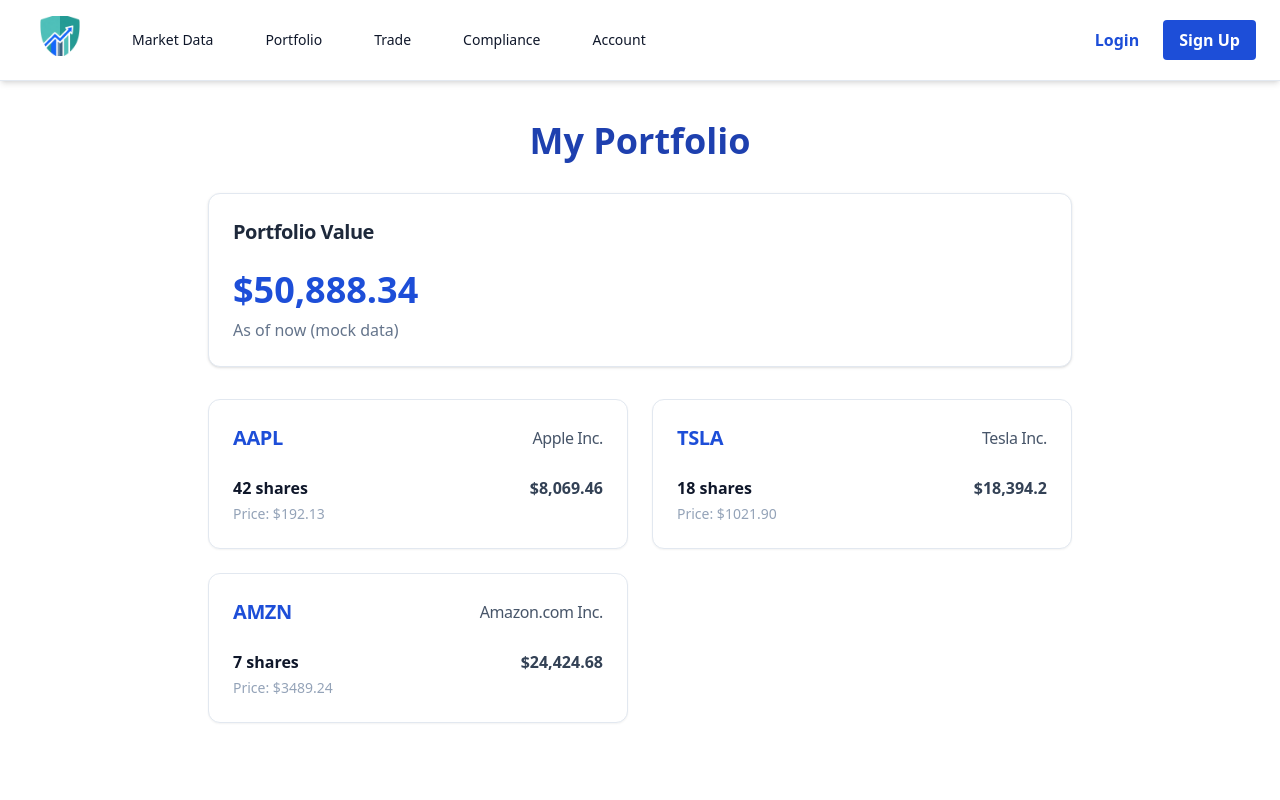
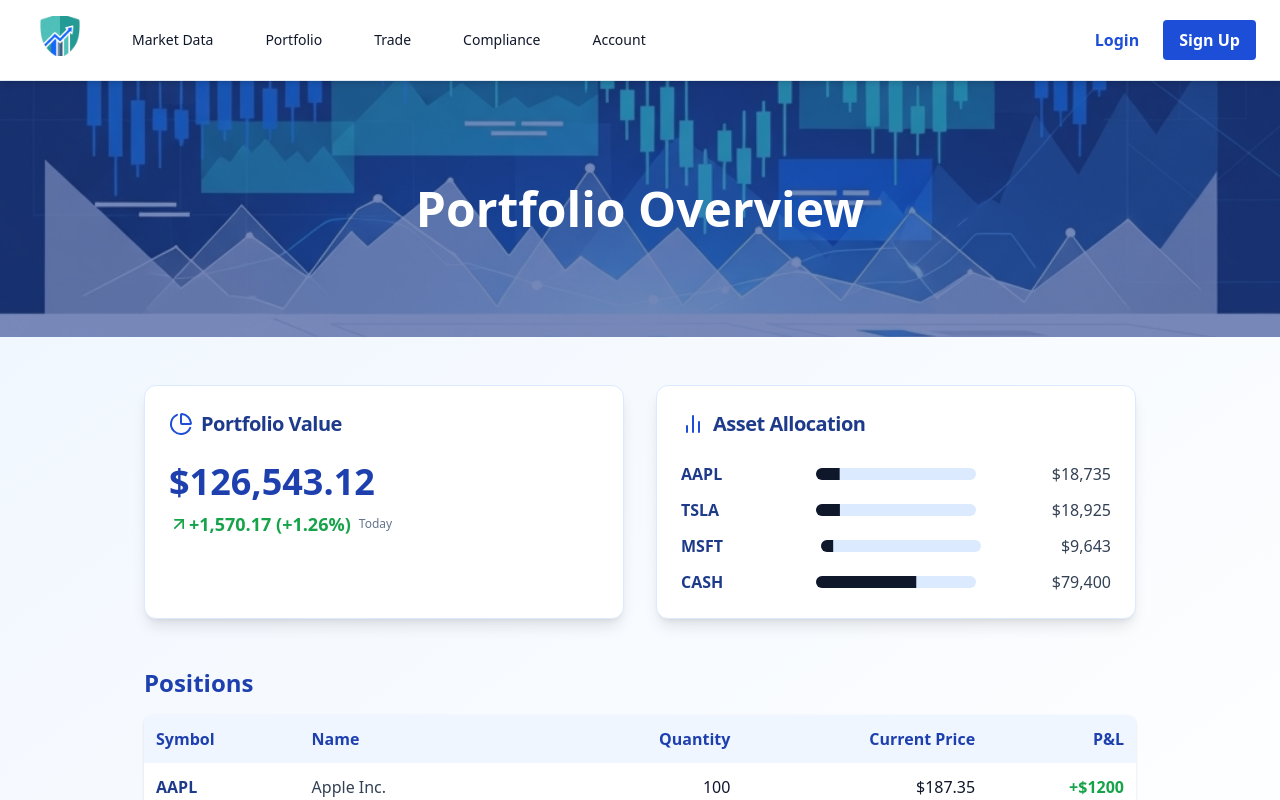
Before and after one commit to Collin-Test-Quome-Org/create-a-comprehensive-sec-compliant-trading-platf-f05db471-6273c742, a React (Vite) app in the folder frontend/: page /portfolio in a window 1280 px wide. Shown: the top 800 px of the page. Built offline with nearby package versions, Linux system fonts and the light colour scheme.

Commit message:
Add MarketDataPage, PortfolioPage, OrderManagementPage with mock data and UI

```diff
--- a/frontend/src/pages/MarketDataPage.tsx
+++ b/frontend/src/pages/MarketDataPage.tsx
@@ -1,75 +1,105 @@
 import { motion } from 'framer-motion';
 import { Card, CardContent, CardHeader, CardTitle } from '@/components/ui/card';
 import { Button } from '@/components/ui/button';
-import { useState } from 'react';
+import { Link } from 'react-router-dom';
+import { TrendingUp, BarChart2, RefreshCcw } from 'lucide-react';
 
-// Mock market data
-const mockMarkets = [
-  { symbol: 'AAPL', name: 'Apple Inc.', price: 192.13, change: +1.23 },
-  { symbol: 'GOOGL', name: 'Alphabet Inc.', price: 2848.50, change: -10.42 },
-  { symbol: 'MSFT', name: 'Microsoft Corp.', price: 318.27, change: +2.17 },
-  { symbol: 'TSLA', name: 'Tesla Inc.', price: 1021.90, change: -14.25 },
-  { symbol: 'AMZN', name: 'Amazon.com Inc.', price: 3489.24, change: +18.22 },
+const fakeMarketData = [
+  {
+    symbol: 'AAPL',
+    name: 'Apple Inc.',
+    price: 187.35,
+    change: +1.43,
+    percent: +0.77,
+  },
+  {
+    symbol: 'GOOG',
+    name: 'Alphabet Inc.',
+    price: 2791.01,
+    change: -11.20,
+    percent: -0.40,
+  },
+  {
+    symbol: 'TSLA',
+    name: 'Tesla Inc.',
+    price: 756.99,
+    change: +8.12,
+    percent: +1.08,
+  },
+  {
+    symbol: 'MSFT',
+    name: 'Microsoft Corp.',
+    price: 321.44,
+    change: +2.09,
+    percent: +0.65,
+  },
+  {
+    symbol: 'AMZN',
+    name: 'Amazon.com Inc.',
+    price: 119.54,
+    change: -0.70,
+    percent: -0.58,
+  },
 ];
 
 export function MarketDataPage() {
-  const [markets] = useState(mockMarkets);
-
   return (
-    <main className="bg-slate-50 min-h-screen py-10">
-      <div className="max-w-5xl mx-auto px-4">
+    <main className="min-h-screen bg-gradient-to-b from-blue-50 to-white text-slate-900">
+      <div className="w-full bg-cover bg-center h-64 relative" style={{backgroundImage: "url('/branding/assets/hero-0.png')"}}>
+        <div className="absolute inset-0 bg-blue-900 bg-opacity-60 flex items-center justify-center">
           <motion.h1
-          initial={{ opacity: 0, y: 30 }}
+            initial={{ opacity: 0, y: 50 }}
             animate={{ opacity: 1, y: 0 }}
-          transition={{ duration: 0.6 }}
-          className="font-roboto font-bold text-3xl md:text-4xl text-blue-800 mb-8 text-center"
+            transition={{ duration: 0.7 }}
+            className="font-roboto text-4xl md:text-5xl font-bold text-white text-center"
           >
             Real-Time Market Data
           </motion.h1>
-        <div className="grid grid-cols-1 md:grid-cols-2 gap-8">
-          {markets.map((m, idx) => (
+        </div>
+      </div>
+      <section className="max-w-5xl mx-auto py-12 px-4">
         <motion.div
-              key={m.symbol}
-              initial={{ opacity: 0, y: 20 }}
-              whileInView={{ opacity: 1, y: 0 }}
-              viewport={{ once: true }}
-              transition={{ delay: idx * 0.1, duration: 0.5 }}
+          initial={{ opacity: 0, y: 30 }}
+          animate={{ opacity: 1, y: 0 }}
+          transition={{ duration: 0.7 }}
         >
-              <Card className="shadow-md">
-                <CardHeader>
-                  <CardTitle className="flex items-center justify-between">
-                    <div className="flex items-center gap-2">
-                      <span className="text-2xl font-extrabold text-[#1d4ed8]">{m.symbol}</span>
-                      <span className="text-base font-medium text-slate-600">{m.name}</span>
+          <div className="flex justify-between items-center mb-6">
+            <h2 className="font-roboto font-bold text-2xl text-blue-800 flex items-center gap-2">
+              <BarChart2 className="text-blue-700" /> Live Quotes
+            </h2>
+            <Button size="sm" variant="outline" id="refresh-market-btn" className="flex items-center gap-1">
+              <RefreshCcw className="h-4 w-4" /> Refresh
+            </Button>
           </div>
-                    <span className={
-                      'text-lg font-bold ' + (m.change > 0 ? 'text-green-600' : 'text-red-600')
-                    }>
-                      {m.price.toFixed(2)}
-                    </span>
-                  </CardTitle>
+          <div className="grid grid-cols-1 sm:grid-cols-2 md:grid-cols-3 gap-6">
+            {fakeMarketData.map((item) => (
+              <Card key={item.symbol} className="border-blue-100 shadow-lg hover:shadow-xl transition">
+                <CardHeader className="flex flex-row items-center justify-between pb-2">
+                  <CardTitle className="font-roboto font-bold text-lg text-blue-900">{item.symbol}</CardTitle>
+                  <TrendingUp className={`h-6 w-6 ${item.change > 0 ? 'text-green-600' : 'text-red-500'}`} />
                 </CardHeader>
                 <CardContent>
-                  <div className="flex justify-between items-center mb-2">
-                    <span className={
-                      'font-bold ' + (m.change > 0 ? 'text-green-600' : 'text-red-600')
-                    }>
-                      {m.change > 0 ? '+' : ''}{m.change.toFixed(2)}
+                  <div className="font-roboto text-slate-600 text-base">{item.name}</div>
+                  <div className="font-roboto font-bold text-2xl mt-2 flex gap-2 items-center">
+                    ${item.price.toLocaleString()}
+                    <span className={`${item.change > 0 ? 'text-green-600' : 'text-red-500'} font-bold text-sm`}>
+                      {item.change > 0 ? '+' : ''}{item.change} ({item.percent > 0 ? '+' : ''}{item.percent}%)
                     </span>
-                    <Button id={`trade-${m.symbol}-btn`} size="sm" className="bg-[#1d4ed8] text-white font-bold hover:bg-blue-900" asChild>
-                      <a href="/trade">Trade</a>
+                  </div>
+                  <Button
+                    asChild
+                    size="sm"
+                    id={`market-trade-btn-${item.symbol}`}
+                    className="mt-4 bg-blue-700 text-white w-full font-bold hover:bg-blue-800"
+                  >
+                    <Link to={`/trade-execution?symbol=${item.symbol}`}>Trade {item.symbol}</Link>
                   </Button>
-                  </div>
-                  <div className="h-24 bg-slate-100 rounded flex items-center justify-center text-slate-400">
-                    {/* Placeholder for price chart */}
-                    <span className="text-sm">[Chart coming soon]</span>
-                  </div>
                 </CardContent>
               </Card>
-            </motion.div>
             ))}
           </div>
-      </div>
+        </motion.div>
+      </section>
     </main>
   );
 }
--- a/frontend/src/pages/OrderManagementPage.tsx
+++ b/frontend/src/pages/OrderManagementPage.tsx
@@ -1,90 +1,105 @@
+import { Card, CardContent, CardHeader, CardTitle } from '@/components/ui/card';
+import { Badge } from '@/components/ui/badge';
+import { Button } from '@/components/ui/button';
 import { motion } from 'framer-motion';
-import { Card, CardHeader, CardTitle, CardContent } from '@/components/ui/card';
-import { Button } from '@/components/ui/button';
-import { useState } from 'react';
+import { XCircle, CheckCircle2, Loader2 } from 'lucide-react';
 
-const mockOrders = [
-  { id: 'ORD-001', symbol: 'AAPL', type: 'Buy', qty: 20, price: 192.10, status: 'Filled' },
-  { id: 'ORD-002', symbol: 'TSLA', type: 'Sell', qty: 5, price: 1023.00, status: 'Pending' },
-  { id: 'ORD-003', symbol: 'AMZN', type: 'Buy', qty: 3, price: 3490.10, status: 'Cancelled' },
+const fakeOrders = [
+  {
+    id: 'ORD-1001',
+    symbol: 'AAPL',
+    side: 'Buy',
+    qty: 50,
+    price: 187.25,
+    status: 'Filled',
+    time: '2024-06-01 09:15:12',
+  },
+  {
+    id: 'ORD-1002',
+    symbol: 'TSLA',
+    side: 'Sell',
+    qty: 10,
+    price: 760.50,
+    status: 'Pending',
+    time: '2024-06-01 10:08:29',
+  },
+  {
+    id: 'ORD-1003',
+    symbol: 'GOOG',
+    side: 'Buy',
+    qty: 5,
+    price: 2795.00,
+    status: 'Cancelled',
+    time: '2024-06-01 10:27:44',
+  },
 ];
 
+function getStatusIcon(status: string) {
+  if (status === 'Filled') return <CheckCircle2 className="h-5 w-5 text-green-700" />;
+  if (status === 'Pending') return <Loader2 className="h-5 w-5 text-blue-600 animate-spin" />;
+  return <XCircle className="h-5 w-5 text-red-600" />;
+}
+function getStatusBadge(status: string) {
+  if (status === 'Filled') return <Badge className="bg-green-100 text-green-700">Filled</Badge>;
+  if (status === 'Pending') return <Badge className="bg-blue-100 text-blue-700">Pending</Badge>;
+  return <Badge className="bg-red-100 text-red-700">Cancelled</Badge>;
+}
+
 export function OrderManagementPage() {
-  const [orders, setOrders] = useState(mockOrders);
-
-  const handleCancel = (orderId: string) => {
-    setOrders((os) => os.map(o => o.id === orderId ? { ...o, status: 'Cancelled' } : o));
-  };
-
   return (
-    <main className="bg-slate-50 min-h-screen py-10">
-      <div className="max-w-4xl mx-auto px-4">
+    <main className="min-h-screen bg-gradient-to-br from-blue-50 to-white text-slate-900">
+      <div className="w-full bg-cover bg-center h-64 relative" style={{backgroundImage: "url('/branding/assets/hero-0.png')"}}>
+        <div className="absolute inset-0 bg-blue-900 bg-opacity-60 flex items-center justify-center">
           <motion.h1
-          initial={{ opacity: 0, y: 30 }}
+            initial={{ opacity: 0, y: 50 }}
             animate={{ opacity: 1, y: 0 }}
-          transition={{ duration: 0.6 }}
-          className="font-roboto font-bold text-3xl md:text-4xl text-blue-800 mb-8 text-center"
+            transition={{ duration: 0.7 }}
+            className="font-roboto text-4xl md:text-5xl font-bold text-white text-center"
           >
             Order Management
           </motion.h1>
-        <Card className="shadow mb-6">
-          <CardHeader>
-            <CardTitle className="text-xl font-bold text-slate-800">Recent Orders</CardTitle>
+        </div>
+      </div>
+      <section className="max-w-4xl mx-auto py-12 px-4">
+        <motion.div
+          initial={{ opacity: 0, y: 30 }}
+          animate={{ opacity: 1, y: 0 }}
+          transition={{ duration: 0.7 }}
+        >
+          <div className="mb-8 flex items-center gap-3">
+            <h2 className="font-roboto font-bold text-2xl text-blue-800">Recent Orders</h2>
+          </div>
+          <div className="space-y-6">
+            {fakeOrders.map((order) => (
+              <Card key={order.id} className="border-blue-100 shadow-md">
+                <CardHeader className="flex flex-row items-center gap-4 pb-2">
+                  <CardTitle className="flex items-center gap-3 font-roboto text-blue-900 font-bold text-lg">
+                    {getStatusIcon(order.status)}
+                    {order.symbol}
+                    <span className="font-normal text-xs text-slate-500">{order.id}</span>
+                  </CardTitle>
+                  {getStatusBadge(order.status)}
                 </CardHeader>
                 <CardContent>
-            <div className="overflow-x-auto">
-              <table className="min-w-full border rounded">
-                <thead>
-                  <tr className="bg-blue-100 text-blue-900">
-                    <th className="p-2 text-left font-bold">Order ID</th>
-                    <th className="p-2 text-left font-bold">Symbol</th>
-                    <th className="p-2 text-left font-bold">Type</th>
-                    <th className="p-2 text-left font-bold">Qty</th>
-                    <th className="p-2 text-left font-bold">Price</th>
-                    <th className="p-2 text-left font-bold">Status</th>
-                    <th className="p-2 text-left font-bold">Action</th>
-                  </tr>
-                </thead>
-                <tbody>
-                  {orders.map(order => (
-                    <tr key={order.id} className="border-b">
-                      <td className="p-2 text-slate-800 font-mono">{order.id}</td>
-                      <td className="p-2 font-bold text-[#1d4ed8]">{order.symbol}</td>
-                      <td className="p-2">{order.type}</td>
-                      <td className="p-2">{order.qty}</td>
-                      <td className="p-2">${order.price.toFixed(2)}</td>
-                      <td className="p-2 font-bold">
-                        {order.status === 'Filled' && <span className="text-green-700">Filled</span>}
-                        {order.status === 'Pending' && <span className="text-yellow-700">Pending</span>}
-                        {order.status === 'Cancelled' && <span className="text-red-600">Cancelled</span>}
-                      </td>
-                      <td className="p-2">
-                        {order.status === 'Pending' ? (
-                          <Button
-                            id={`cancel-order-${order.id}`}
-                            size="sm"
-                            className="bg-red-500 text-white hover:bg-red-700"
-                            onClick={() => handleCancel(order.id)}
-                          >
-                            Cancel
+                  <div className="flex flex-col md:flex-row md:items-center md:justify-between">
+                    <div className="flex items-center gap-6">
+                      <span className="font-roboto text-slate-700"><strong>Side:</strong> {order.side}</span>
+                      <span className="font-roboto text-slate-700"><strong>Qty:</strong> {order.qty}</span>
+                      <span className="font-roboto text-slate-700"><strong>Price:</strong> ${order.price}</span>
+                    </div>
+                    <div className="font-roboto text-slate-500 mt-2 md:mt-0">{order.time}</div>
+                  </div>
+                  {order.status === 'Pending' && (
+                    <Button id={`cancel-order-btn-${order.id}`} size="sm" className="mt-4 bg-red-600 text-white hover:bg-red-700">
+                      Cancel Order
                     </Button>
-                        ) : (
-                          <span className="text-slate-400 text-xs">—</span>
                   )}
-                      </td>
-                    </tr>
-                  ))}
-                  {orders.length === 0 && (
-                    <tr>
-                      <td colSpan={7} className="text-center text-slate-400 py-6">No orders.</td>
-                    </tr>
-                  )}
-                </tbody>
-              </table>
-            </div>
                 </CardContent>
               </Card>
+            ))}
           </div>
+        </motion.div>
+      </section>
     </main>
   );
 }
--- a/frontend/src/pages/PortfolioPage.tsx
+++ b/frontend/src/pages/PortfolioPage.tsx
@@ -1,64 +1,123 @@
 import { motion } from 'framer-motion';
-import { Card, CardHeader, CardTitle, CardContent } from '@/components/ui/card';
-import { useState } from 'react';
+import { Card, CardContent, CardHeader, CardTitle } from '@/components/ui/card';
+import { Progress } from '@/components/ui/progress';
+import { Button } from '@/components/ui/button';
+import { BarChart2, PieChart, ArrowUpRight, ArrowDownRight, FileText } from 'lucide-react';
 
-const mockPortfolio = [
-  { symbol: 'AAPL', name: 'Apple Inc.', shares: 42, price: 192.13 },
-  { symbol: 'TSLA', name: 'Tesla Inc.', shares: 18, price: 1021.90 },
-  { symbol: 'AMZN', name: 'Amazon.com Inc.', shares: 7, price: 3489.24 },
-];
+const fakePortfolio = {
+  totalValue: 126543.12,
+  dayChange: +1570.17,
+  dayPercent: +1.26,
+  positions: [
+    { symbol: 'AAPL', name: 'Apple Inc.', qty: 100, curr: 187.35, pnl: +1200 },
+    { symbol: 'TSLA', name: 'Tesla Inc.', qty: 25, curr: 756.99, pnl: -250 },
+    { symbol: 'MSFT', name: 'Microsoft Corp.', qty: 30, curr: 321.44, pnl: +600 },
+  ],
+  allocation: [
+    { symbol: 'AAPL', value: 18735 },
+    { symbol: 'TSLA', value: 18925 },
+    { symbol: 'MSFT', value: 9643 },
+    { symbol: 'CASH', value: 79400 },
+  ],
+};
+
+const totalAlloc = fakePortfolio.allocation.reduce((a, b) => a + b.value, 0);
 
 export function PortfolioPage() {
-  const [portfolio] = useState(mockPortfolio);
-  const totalValue = portfolio.reduce((sum, p) => sum + p.shares * p.price, 0);
   return (
-    <main className="bg-white min-h-screen py-10">
-      <div className="max-w-4xl mx-auto px-4">
+    <main className="min-h-screen bg-gradient-to-br from-blue-50 to-white text-slate-900">
+      <div className="w-full bg-cover bg-center h-64 relative" style={{backgroundImage: "url('/branding/assets/hero-0.png')"}}>
+        <div className="absolute inset-0 bg-blue-900 bg-opacity-60 flex items-center justify-center">
           <motion.h1
+            initial={{ opacity: 0, y: 50 }}
+            animate={{ opacity: 1, y: 0 }}
+            transition={{ duration: 0.7 }}
+            className="font-roboto text-4xl md:text-5xl font-bold text-white text-center"
+          >
+            Portfolio Overview
+          </motion.h1>
+        </div>
+      </div>
+      <section className="max-w-5xl mx-auto py-12 px-4">
+        <motion.div
           initial={{ opacity: 0, y: 30 }}
           animate={{ opacity: 1, y: 0 }}
-          transition={{ duration: 0.6 }}
-          className="font-roboto font-bold text-3xl md:text-4xl text-blue-800 mb-8 text-center"
+          transition={{ duration: 0.7 }}
         >
-          My Portfolio
-        </motion.h1>
-        <Card className="mb-8 shadow">
+          <div className="flex flex-col md:flex-row gap-8">
+            <Card className="flex-1 border-blue-100 shadow-lg">
               <CardHeader>
-            <CardTitle className="text-xl font-bold text-slate-800">Portfolio Value</CardTitle>
-          </CardHeader>
-          <CardContent>
-            <div className="text-4xl font-extrabold text-[#1d4ed8]">${totalValue.toLocaleString()}</div>
-            <div className="text-slate-500 mt-2">As of now (mock data)</div>
-          </CardContent>
-        </Card>
-        <div className="grid grid-cols-1 md:grid-cols-2 gap-6">
-          {portfolio.map((asset, idx) => (
-            <motion.div
-              key={asset.symbol}
-              initial={{ opacity: 0, y: 20 }}
-              whileInView={{ opacity: 1, y: 0 }}
-              viewport={{ once: true }}
-              transition={{ delay: idx * 0.1, duration: 0.5 }}
-            >
-              <Card className="shadow-sm">
-                <CardHeader>
-                  <CardTitle className="flex items-center justify-between">
-                    <span className="text-[#1d4ed8] font-extrabold text-xl">{asset.symbol}</span>
-                    <span className="text-base font-medium text-slate-600">{asset.name}</span>
+                <CardTitle className="font-roboto font-bold text-xl text-blue-900 flex items-center gap-2">
+                  <PieChart className="text-blue-700" /> Portfolio Value
                 </CardTitle>
               </CardHeader>
               <CardContent>
-                  <div className="flex justify-between items-center">
-                    <span className="font-bold">{asset.shares} shares</span>
-                    <span className="font-bold text-slate-700">${(asset.shares * asset.price).toLocaleString()}</span>
+                <div className="font-roboto text-4xl font-bold text-blue-800">${fakePortfolio.totalValue.toLocaleString()}</div>
+                <div className="mt-2 flex items-center gap-2">
+                  <span className={`${fakePortfolio.dayChange > 0 ? 'text-green-600' : 'text-red-500'} font-bold text-lg flex items-center`}>
+                    {fakePortfolio.dayChange > 0 ? <ArrowUpRight className="h-5 w-5" /> : <ArrowDownRight className="h-5 w-5" />}
+                    {fakePortfolio.dayChange > 0 ? '+' : ''}{fakePortfolio.dayChange.toLocaleString()} ({fakePortfolio.dayPercent > 0 ? '+' : ''}{fakePortfolio.dayPercent}%)
+                  </span>
+                  <span className="text-slate-500 text-xs">Today</span>
                 </div>
-                  <div className="text-slate-400 text-sm mt-1">Price: ${asset.price.toFixed(2)}</div>
               </CardContent>
             </Card>
-            </motion.div>
+            <Card className="flex-1 border-blue-100 shadow-lg">
+              <CardHeader>
+                <CardTitle className="font-roboto font-bold text-xl text-blue-900 flex items-center gap-2">
+                  <BarChart2 className="text-blue-700" /> Asset Allocation
+                </CardTitle>
+              </CardHeader>
+              <CardContent>
+                <div className="flex flex-col gap-3">
+                  {fakePortfolio.allocation.map((a) => (
+                    <div key={a.symbol} className="flex items-center justify-between gap-2">
+                      <span className="font-roboto text-blue-900 font-bold" style={{minWidth: 60}}>{a.symbol}</span>
+                      <Progress
+                        value={(a.value / totalAlloc) * 100}
+                        className="w-40 h-3 bg-blue-100"
+                        indicatorClassName="bg-blue-700"
+                      />
+                      <span className="font-roboto text-slate-700">${a.value.toLocaleString()}</span>
+                    </div>
                   ))}
                 </div>
+              </CardContent>
+            </Card>
           </div>
+          <div className="mt-12">
+            <h2 className="font-roboto font-bold text-2xl text-blue-800 mb-4">Positions</h2>
+            <div className="overflow-x-auto rounded-lg shadow">
+              <table className="min-w-full bg-white">
+                <thead>
+                  <tr className="bg-blue-50">
+                    <th className="p-3 text-left font-roboto font-bold text-blue-800">Symbol</th>
+                    <th className="p-3 text-left font-roboto font-bold text-blue-800">Name</th>
+                    <th className="p-3 text-right font-roboto font-bold text-blue-800">Quantity</th>
+                    <th className="p-3 text-right font-roboto font-bold text-blue-800">Current Price</th>
+                    <th className="p-3 text-right font-roboto font-bold text-blue-800">P&L</th>
+                  </tr>
+                </thead>
+                <tbody>
+                  {fakePortfolio.positions.map((pos) => (
+                    <tr key={pos.symbol} className="border-b last:border-b-0 hover:bg-blue-50">
+                      <td className="p-3 font-roboto font-bold text-blue-900">{pos.symbol}</td>
+                      <td className="p-3 font-roboto text-slate-700">{pos.name}</td>
+                      <td className="p-3 font-roboto text-right">{pos.qty}</td>
+                      <td className="p-3 font-roboto text-right">${pos.curr.toLocaleString()}</td>
+                      <td className={`p-3 font-roboto text-right font-bold ${pos.pnl > 0 ? 'text-green-600' : 'text-red-500'}`}>{pos.pnl > 0 ? '+' : ''}${pos.pnl}</td>
+                    </tr>
+                  ))}
+                </tbody>
+              </table>
+            </div>
+            <div className="flex gap-4 mt-8">
+              <Button id="portfolio-performance-btn" variant="outline" className="flex items-center gap-2"><FileText className="h-5 w-5" /> Performance</Button>
+              <Button id="portfolio-transactions-btn" variant="outline" className="flex items-center gap-2"><FileText className="h-5 w-5" /> Transactions</Button>
+            </div>
+          </div>
+        </motion.div>
+      </section>
     </main>
   );
 }
```
Lines whose indentation alone changed are shown as unchanged.
